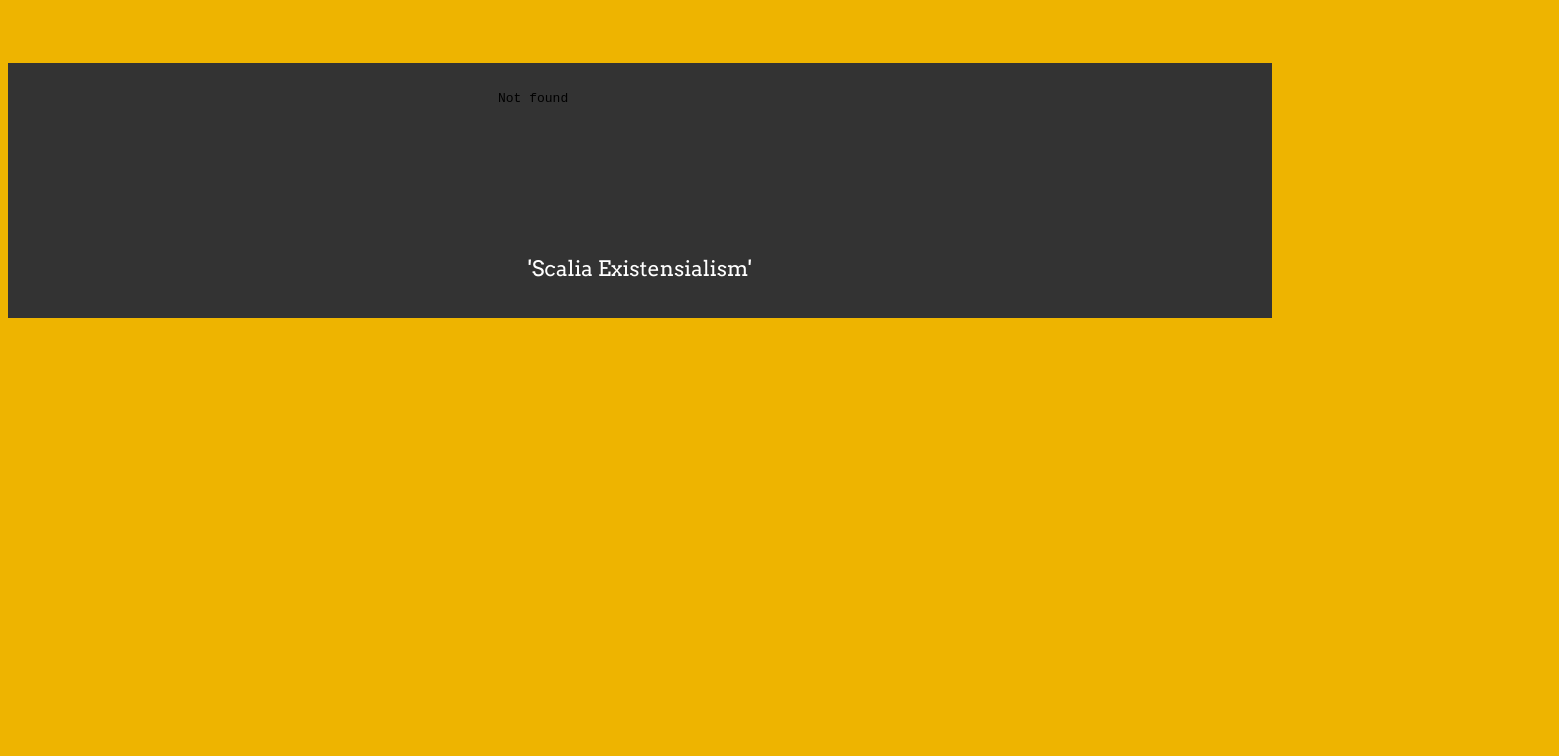
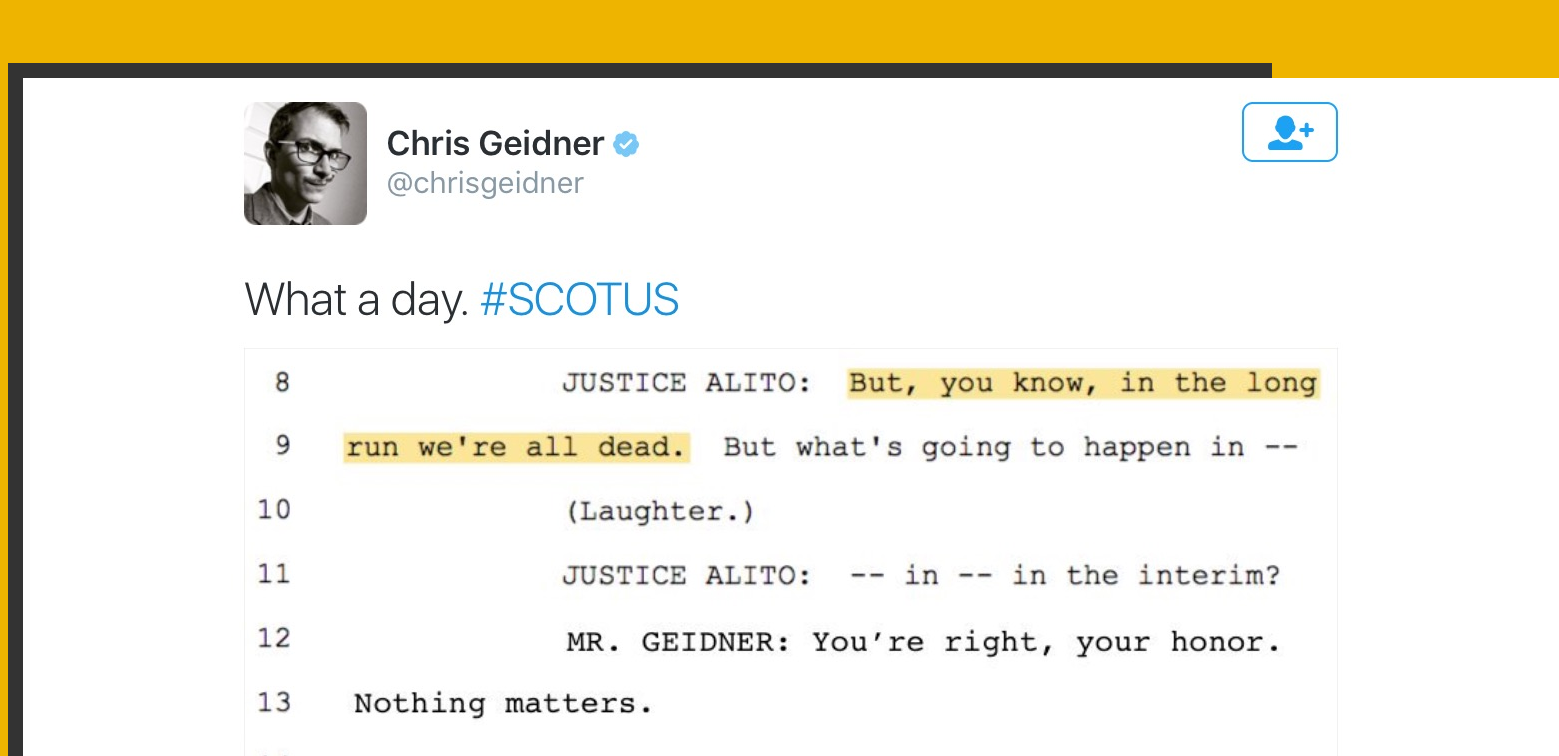
Before and after one commit to jaketangosierra/apathy, a plain HTML site: page e/10/index.html in a window 1280 px wide. Shown: the top 756 px of the page, 1559 px wide, since content can reach past the window. Drawn offline with Linux system fonts and the light colour scheme.

Commit message:
another image

```diff
--- a/e/10/index.html
+++ b/e/10/index.html
@@ -15,7 +15,7 @@
 
   <article>
     <div class="figure">
-<embed src="&#39;/scalia_existentialism.jpeg&#39;" />
+<img src="/scalia_existentialism.jpeg" alt="&#39;Scalia Existensialism&#39;" />
 <p class="caption">'Scalia Existensialism'</p>
 </div>
 
```
Also changed, not shown: index.html (+1 -1 lines).
